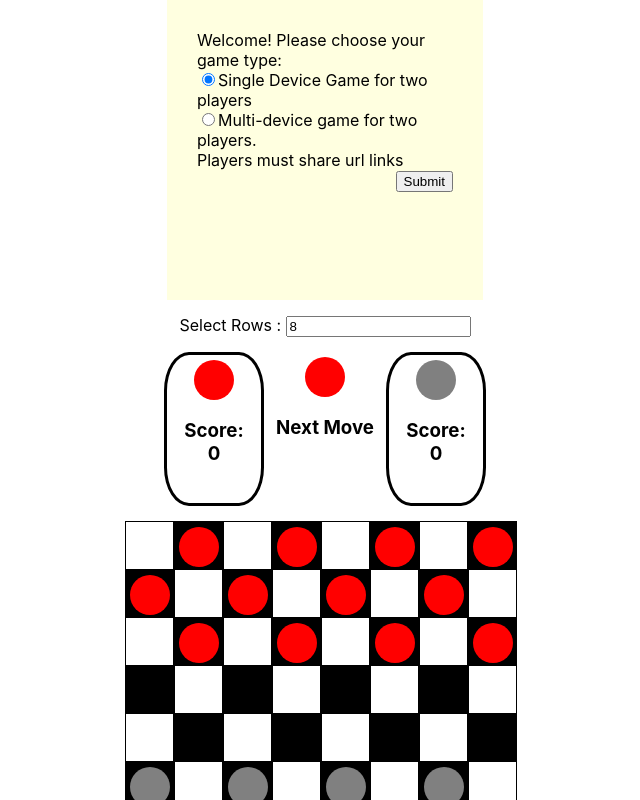
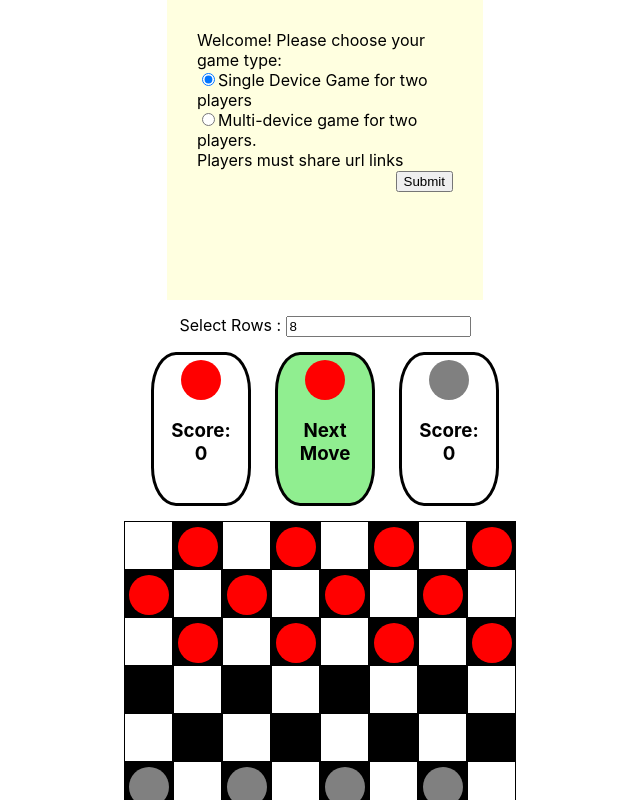
Before and after one commit to 343guiltyspark/ncheckers, a Next.js app: page / in a window 1280 px wide. Shown: the top 800 px of the page, without its empty margins (315-955 px from the left). Built offline with nearby package versions, Linux system fonts and the light colour scheme.

Commit message:
Added Next.js Router support to control game Id param in URL.

```diff
--- a/pages/index.js
+++ b/pages/index.js
@@ -6,10 +6,22 @@ import styles from "../styles/Home.module.css";
 import { url } from "../helpers/url";
 import { useEffect, useState } from "react";
 import { socketConnect } from "../helpers/sockets";
+import { useRouter } from "next/router";
 
 export default function Home() {
-  const [session, setSessionToken] = useState(null);
+  console.log("Home");
+
+  // Check Route to determine if there is a session ID submitted
+
+  const router = useRouter();
+  let sessionId = router.asPath;
+  sessionId = sessionId.replace("/", "");
+  sessionId = sessionId.length == 0 ? null : sessionId;
+
+  //Set states
+  const [session, setSessionToken] = useState(sessionId);
   const [option, setOption] = useState(1);
+  const [standBy, setStandBy] = useState("activePlayer center");
 
   const callback = (res) => {
     console.log(res.data.session);
@@ -18,20 +30,19 @@ export default function Home() {
   };
 
   //Request inital session token
-  useEffect(() => {
-    session == null ? url("get", "/", null, callback) : null;
-  });
+  session == null ? url("get", "/", null, callback) : null;
 
   return (
     <div className={styles.container}>
       <WelcomeBox
         option={option}
         setOption={setOption}
+        setStandBy={setStandBy}
         socket={socketConnect}
         session={session}
       />
       <Header />
-      <Board session={session} />
+      <Board session={session} standBy={standBy} />
       <Footer />
     </div>
   );
```
